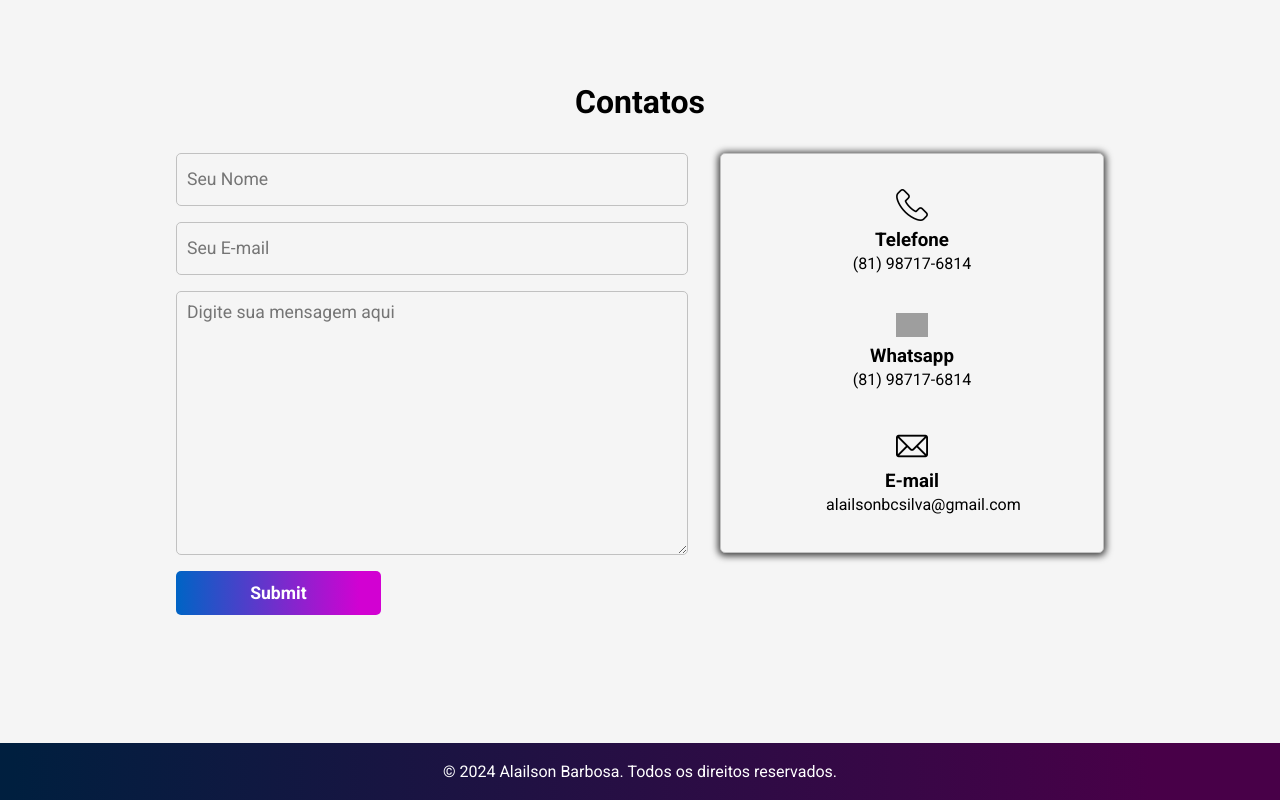
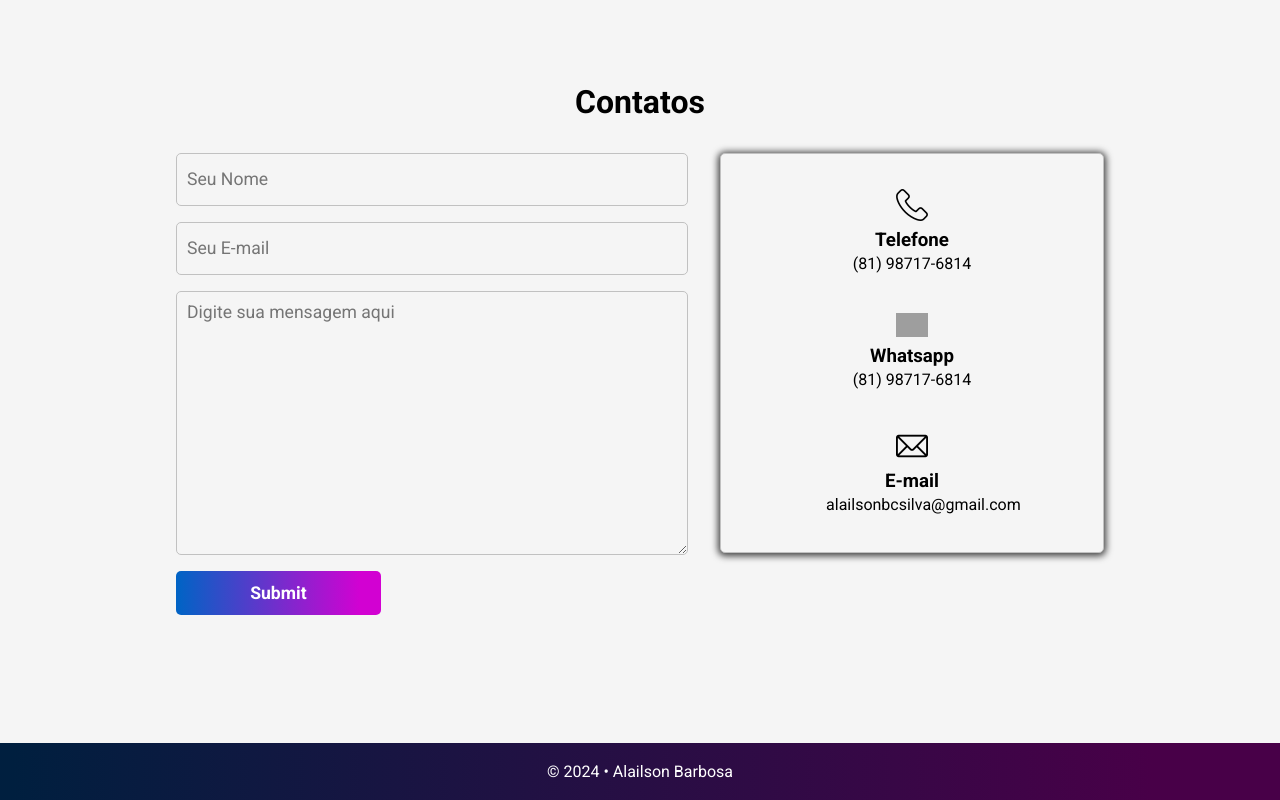
Before and after one commit to AlailsonDev/portfolio-2024, a React (Vite) app in the folder portfolio-2024/: page / in a window 1280 px wide. Shown: the part 1881-2681 px from the top of the page. Built offline with nearby package versions, Linux system fonts and the light colour scheme; grey boxes are pictures that could not be loaded.

Commit message:
ajustes no footer

```diff
--- a/portfolio-2024/src/Footer/Footer.jsx
+++ b/portfolio-2024/src/Footer/Footer.jsx
@@ -5,7 +5,7 @@ const Footer = () => {
     return (
         <footer className='footer'>
             <p className='footer-paragraph'>
-            &copy; 2024 Alailson Barbosa. Todos os direitos reservados.
+            &copy; 2024 • Alailson Barbosa
             </p>
         </footer>
     )
```
